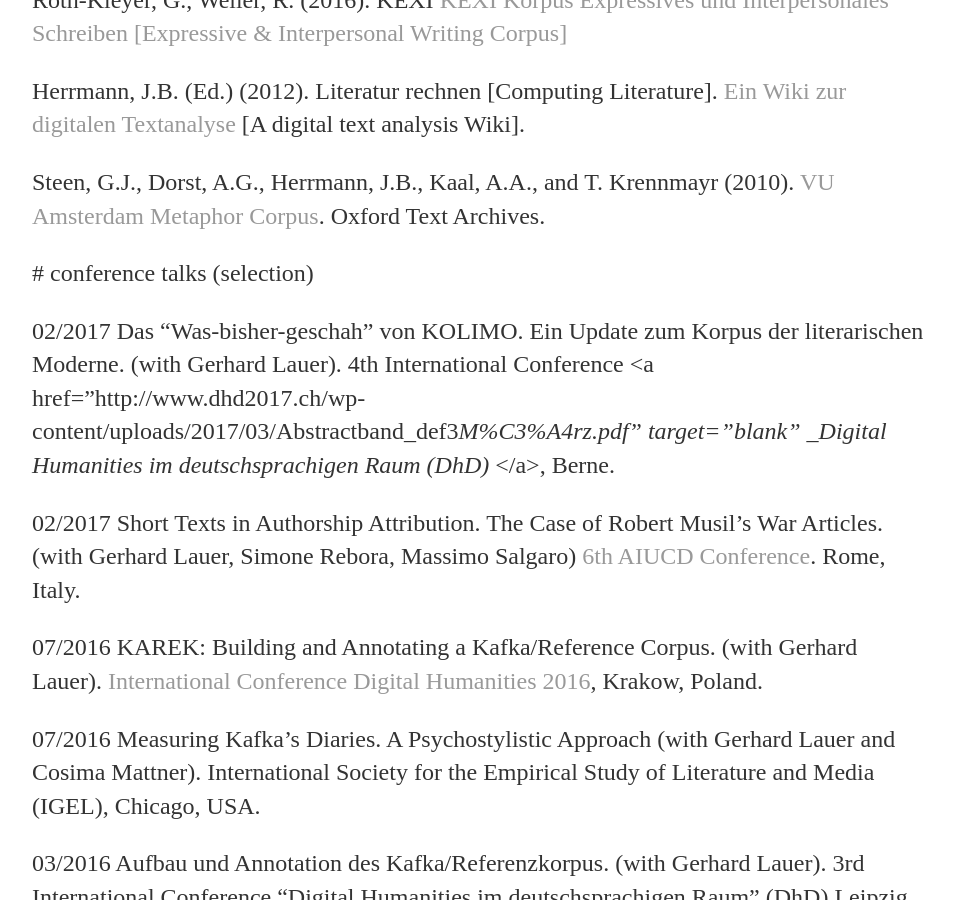
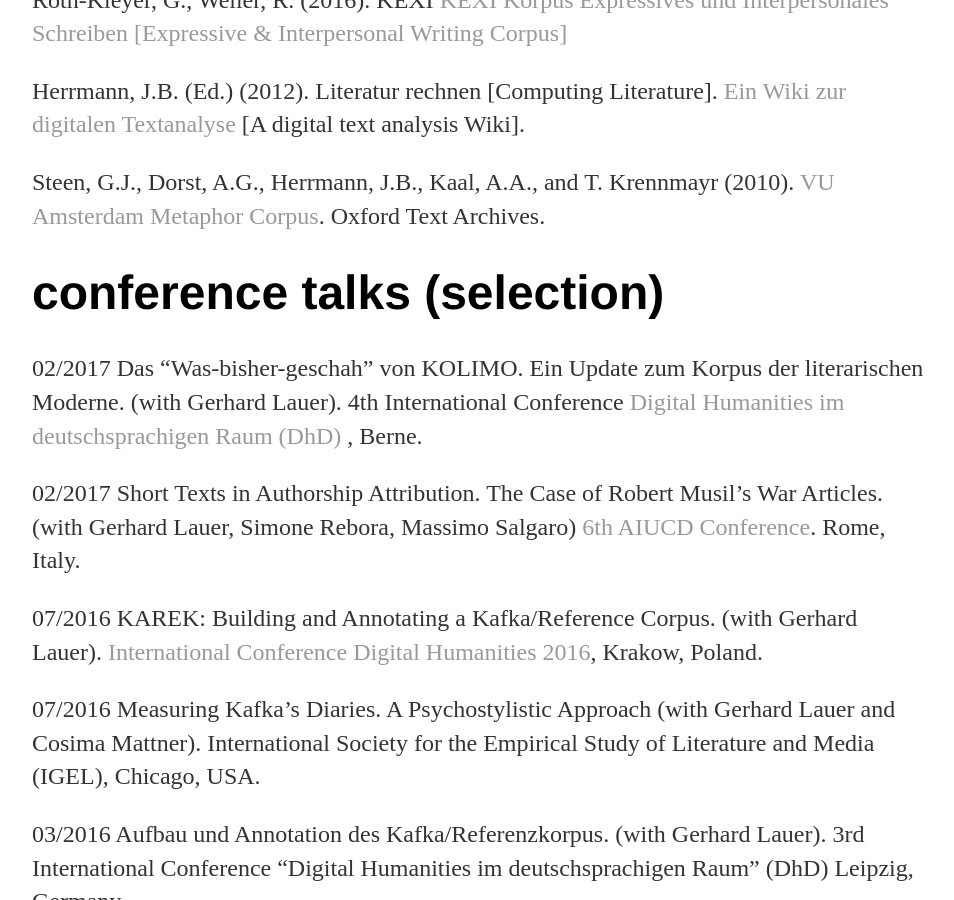
Before and after one commit to jberenike/jberenike.github.io, a Jekyll site: the page built from publications.md, in a window 1280 px wide and 900 px high, scrolled down 3218 px. Shown: the whole window, without its empty margins (160-1114 px from the left). Built offline with Jekyll 4.4.1, drawn with Linux system fonts in a browser that asks for light colours; some of the changed text lies outside the part shown.

Commit message:
Update publications.md

```diff
--- a/publications.md
+++ b/publications.md
@@ -61,9 +61,9 @@
  Steen, G.J., Dorst, A.G., Herrmann, J.B., Kaal, A.A., and T. Krennmayr (2010). <a href="http://www.ota.ox.ac.uk/headers/2541.xml" target="_blank">VU Amsterdam Metaphor Corpus</a>. Oxford Text Archives.
 
 
- # conference talks (selection)
+# conference talks (selection)
 
-02/2017 Das "Was-bisher-geschah" von KOLIMO. Ein Update zum Korpus der literarischen Moderne. (with Gerhard Lauer). 4th International Conference <a href="http://www.dhd2017.ch/wp-content/uploads/2017/03/Abstractband_def3_M%C3%A4rz.pdf" target="blank" _Digital Humanities im deutschsprachigen Raum (DhD)_ </a>, Berne.
+02/2017 Das "Was-bisher-geschah" von KOLIMO. Ein Update zum Korpus der literarischen Moderne. (with Gerhard Lauer). 4th International Conference <a href="http://www.dhd2017.ch/wp-content/uploads/2017/03/Abstractband_def3_M%C3%A4rz.pdf" target="_blank"> Digital Humanities im deutschsprachigen Raum (DhD) </a>, Berne.
 
 02/2017 Short Texts in Authorship Attribution. The Case of Robert Musil’s War Articles. (with Gerhard Lauer, Simone Rebora, Massimo Salgaro) <a href="https://www.conftool.net/aiucd2017/index.php?page=browseSessions&form_session=27" target="_blank">6th AIUCD Conference</a>. Rome, Italy.
 
@@ -93,7 +93,7 @@
 
 # invited talks (selection)
 
- 09/2017	WYSIWYG? Getting behind the scenes of Digital Humanities research. <a href=" http://www.ghentcdh.ugent.be/content/dhds-symposium-keynote-dr-berenike-herrmann-basel" target="blank" Keynote at #DHDS Symposium _Loading: Methods and Approaches in Digital Humanities_, </a> Ghent Centre for Digital Humanities, Ghent University.
+ 09/2017 WYSIWYG? Getting behind the scenes of Digital Humanities research. <a href="http://www.ghentcdh.ugent.be/content/dhds-symposium-keynote-dr-berenike-herrmann-basel" target="_blank"> Keynote at _#DHDS Symposium Loading: Methods and Approaches in Digital Humanities_, </a> Ghent Centre for Digital Humanities, Ghent University</a>.
 
  03/2017 Text Mining Literature: Corpus and Methodology. Centre for the Advancement of Faculty Excellence. Skype Talk. McEwan University, Edmonton, Canada. <a href="http://www.macewan.ca/wcm/MacEwanEvents/SS_CAFE_TEXT_MINING_17" target="_blank">abstract</a>
 
```
